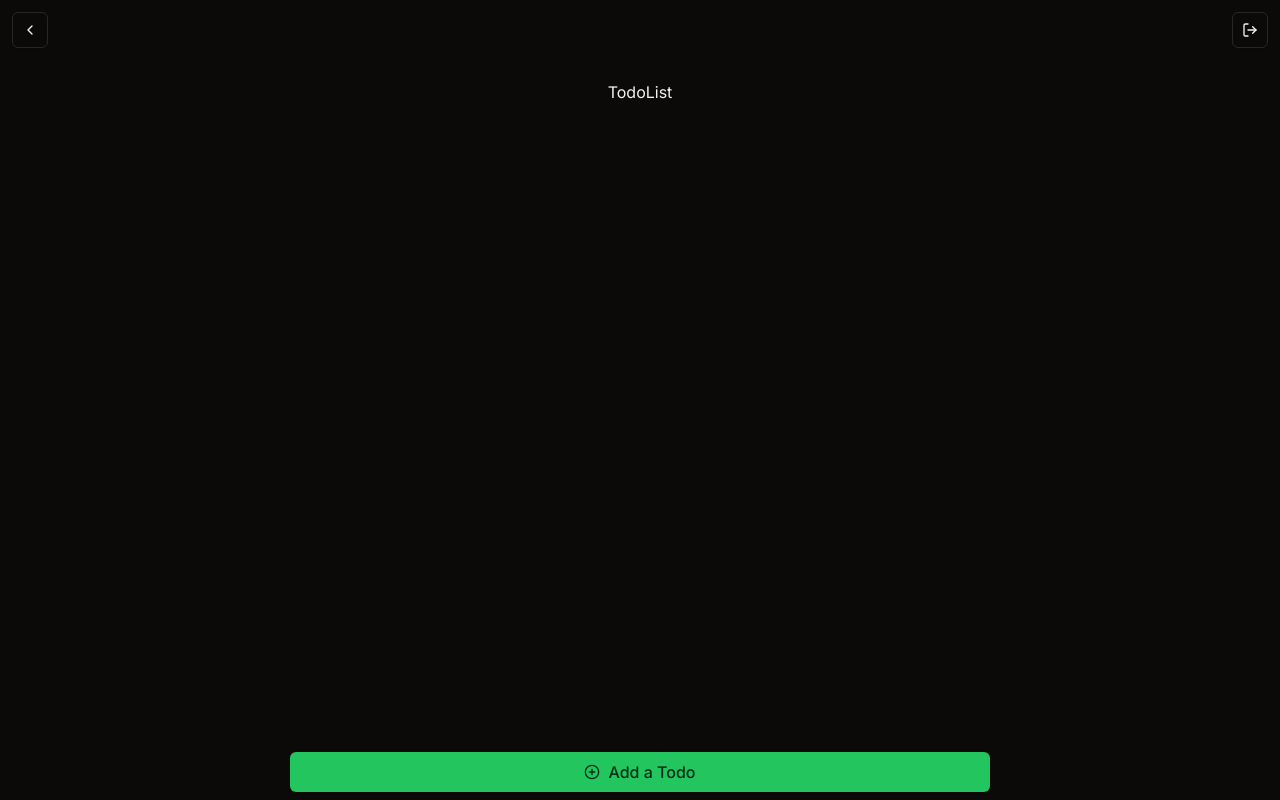
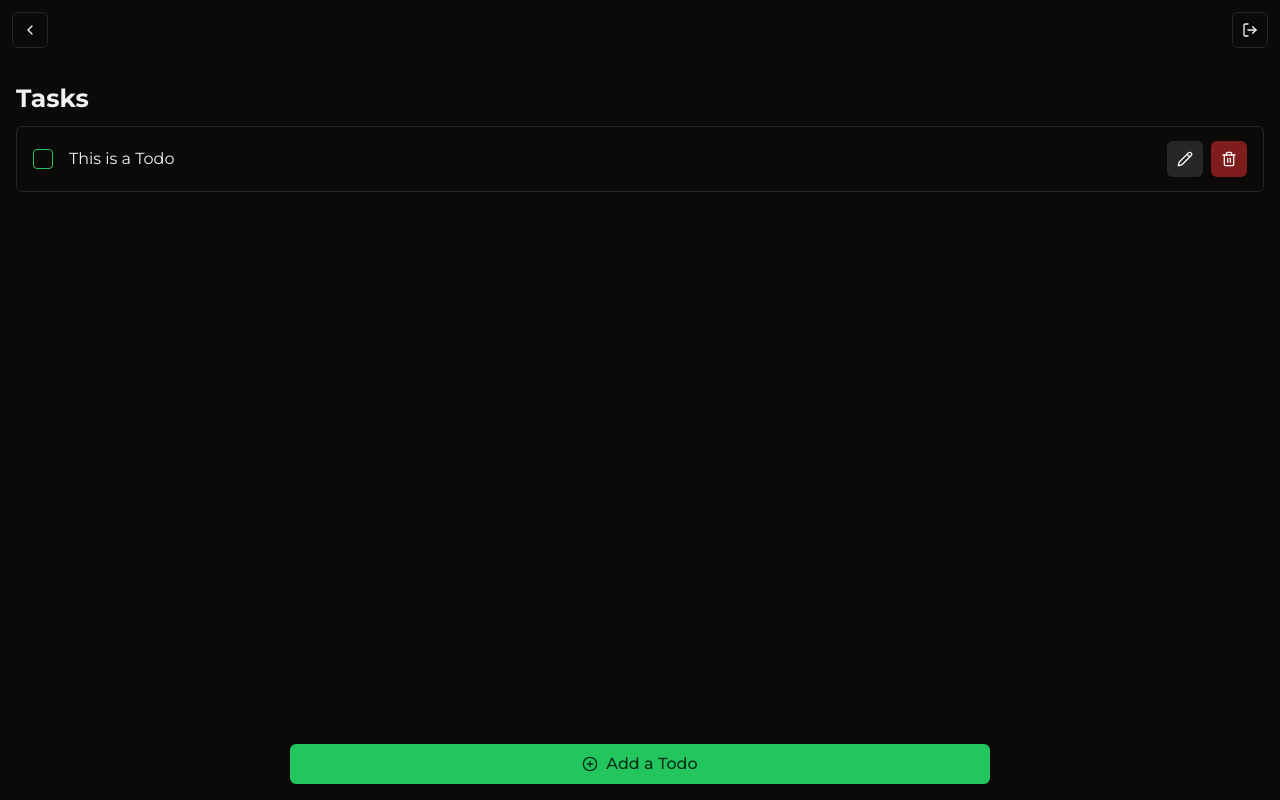
Before and after one commit to debarshee2004/simple-local-rag, a Next.js app: page /todo in a window 1280 px wide. Built offline with nearby package versions, Linux system fonts and the light colour scheme.

Commit message:
Created Todo

```diff
--- a/app/(protected)/todo/page.tsx
+++ b/app/(protected)/todo/page.tsx
@@ -2,6 +2,7 @@ import React from "react";
 import { Button } from "@/components/ui/button";
 import { ChevronLeftIcon, CirclePlus, LogOut } from "lucide-react";
 import Link from "next/link";
+import Todo from "@/components/Todo";
 
 const TodoList = () => {
   return (
@@ -22,8 +23,11 @@ const TodoList = () => {
           </Link>
         </div>
       </div>
-      <div className="mt-20 text-center">TodoList</div>
-      <div className="h-16 p-4 w-full bottom-0 fixed z-50 text-center">
+      <div className="mt-20 ml-4 text-2xl font-bold">Tasks</div>
+      <div className="mt-2 text-center">
+        <Todo />
+      </div>
+      <div className="h-16 py-2 px-4 w-full bottom-0 fixed z-50 text-center">
         <Link href="/create-todo">
           <Button className="h-10 w-full sm:w-[700px] text-base">
             <CirclePlus className="mr-2 h-4 w-4" /> Add a Todo
--- a/app/layout.tsx
+++ b/app/layout.tsx
@@ -1,9 +1,9 @@
 import type { Metadata } from "next";
-import { Inter } from "next/font/google";
+import { Montserrat } from "next/font/google";
 import { ThemeProvider } from "@/components/theme-provider";
 import "./globals.css";
 
-const inter = Inter({ subsets: ["latin"] });
+const font_name = Montserrat({ subsets: ["latin"] });
 
 export const metadata: Metadata = {
   title: "SupaTodo - Todo List",
@@ -17,7 +17,7 @@ export default function RootLayout({
 }>) {
   return (
     <html lang="en" suppressHydrationWarning>
-      <body className={inter.className}>
+      <body className={font_name.className}>
         <ThemeProvider
           attribute="class"
           defaultTheme="dark"
--- a/app/page.tsx
+++ b/app/page.tsx
@@ -9,7 +9,7 @@ export default function Home() {
         <PackageCheck size={160} />
         <h1 className="p-2 font-extrabold text-4xl">SupaTodo</h1>
         <Button className=" p-4 text-base w-44">
-          <Link href="/sign-up">Get Started</Link>
+          <Link href="/todo">Get Started</Link>
         </Button>
       </div>
     </>
--- /dev/null
+++ b/components/Todo.tsx
@@ -0,0 +1,27 @@
+import React from "react";
+import { Button } from "./ui/button";
+import { Pencil, Trash2 } from "lucide-react";
+import { Checkbox } from "./ui/checkbox";
+
+const Todo = () => {
+  return (
+    <div className="h-10 flex justify-between items-center rounded-md border mx-4 py-8">
+      <div className="flex justify-between items-center">
+        <Checkbox className="ml-4 h-5 w-5" id="todo" />
+        <label htmlFor="todo" className="pl-4">
+          This is a Todo
+        </label>
+      </div>
+      <div>
+        <Button className="mr-2" variant="secondary" size="icon">
+          <Pencil className="h-4 w-4" />
+        </Button>
+        <Button className="mr-4" variant="destructive" size="icon">
+          <Trash2 className="h-4 w-4" />
+        </Button>
+      </div>
+    </div>
+  );
+};
+
+export default Todo;
--- /dev/null
+++ b/components/ui/checkbox.tsx
@@ -0,0 +1,30 @@
+"use client"
+
+import * as React from "react"
+import * as CheckboxPrimitive from "@radix-ui/react-checkbox"
+import { CheckIcon } from "@radix-ui/react-icons"
+
+import { cn } from "@/lib/utils"
+
+const Checkbox = React.forwardRef<
+  React.ElementRef<typeof CheckboxPrimitive.Root>,
+  React.ComponentPropsWithoutRef<typeof CheckboxPrimitive.Root>
+>(({ className, ...props }, ref) => (
+  <CheckboxPrimitive.Root
+    ref={ref}
+    className={cn(
+      "peer h-4 w-4 shrink-0 rounded-sm border border-primary shadow focus-visible:outline-none focus-visible:ring-1 focus-visible:ring-ring disabled:cursor-not-allowed disabled:opacity-50 data-[state=checked]:bg-primary data-[state=checked]:text-primary-foreground",
+      className
+    )}
+    {...props}
+  >
+    <CheckboxPrimitive.Indicator
+      className={cn("flex items-center justify-center text-current")}
+    >
+      <CheckIcon className="h-4 w-4" />
+    </CheckboxPrimitive.Indicator>
+  </CheckboxPrimitive.Root>
+))
+Checkbox.displayName = CheckboxPrimitive.Root.displayName
+
+export { Checkbox }
--- a/package.json
+++ b/package.json
@@ -10,6 +10,7 @@
   },
   "dependencies": {
     "@hookform/resolvers": "^3.3.4",
+    "@radix-ui/react-checkbox": "^1.0.4",
     "@radix-ui/react-icons": "^1.3.0",
     "@radix-ui/react-label": "^2.0.2",
     "@radix-ui/react-slot": "^1.0.2",
```
Also changed, not shown: 1 other file (tests, documents, lock files or other folders).
